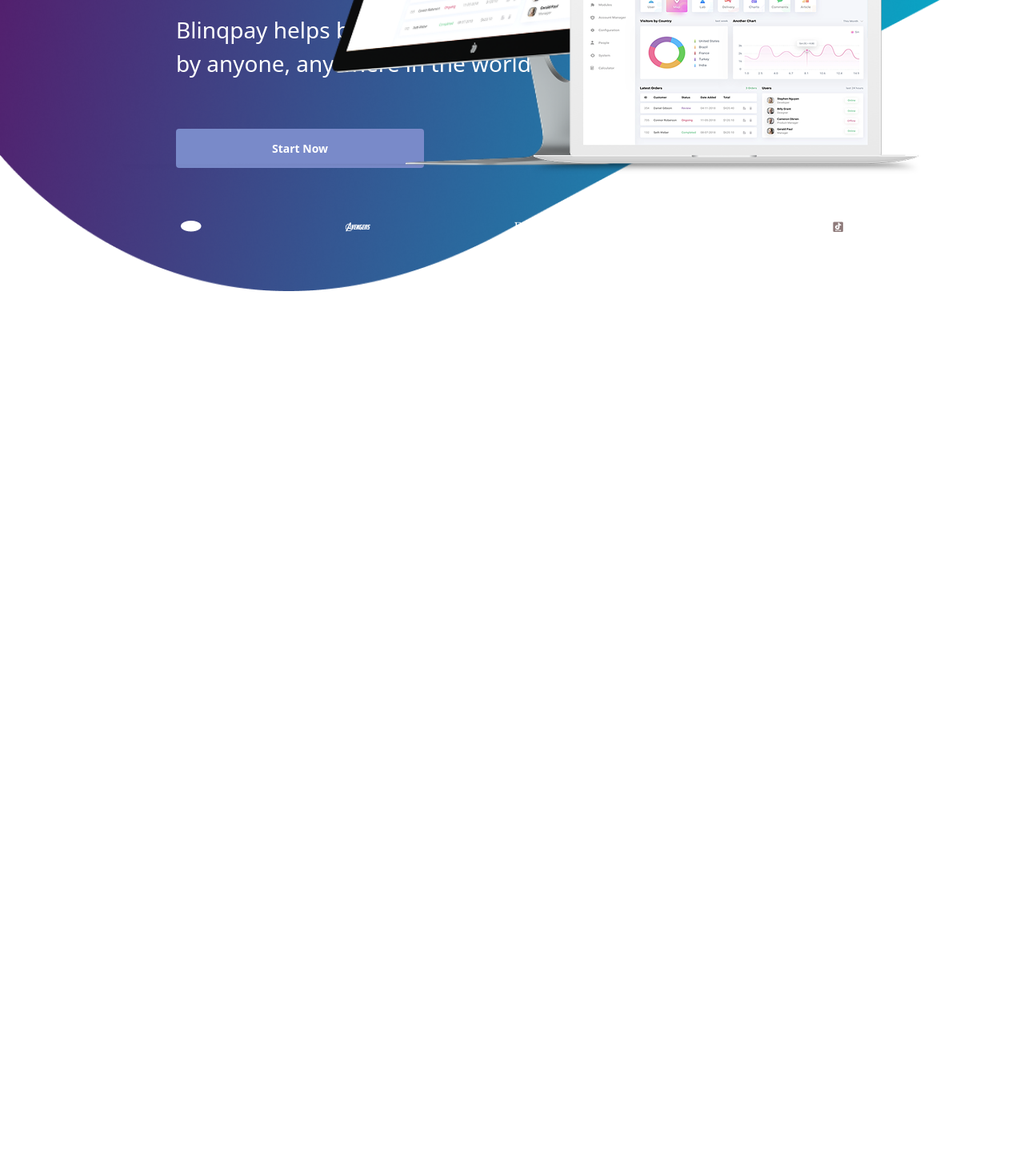
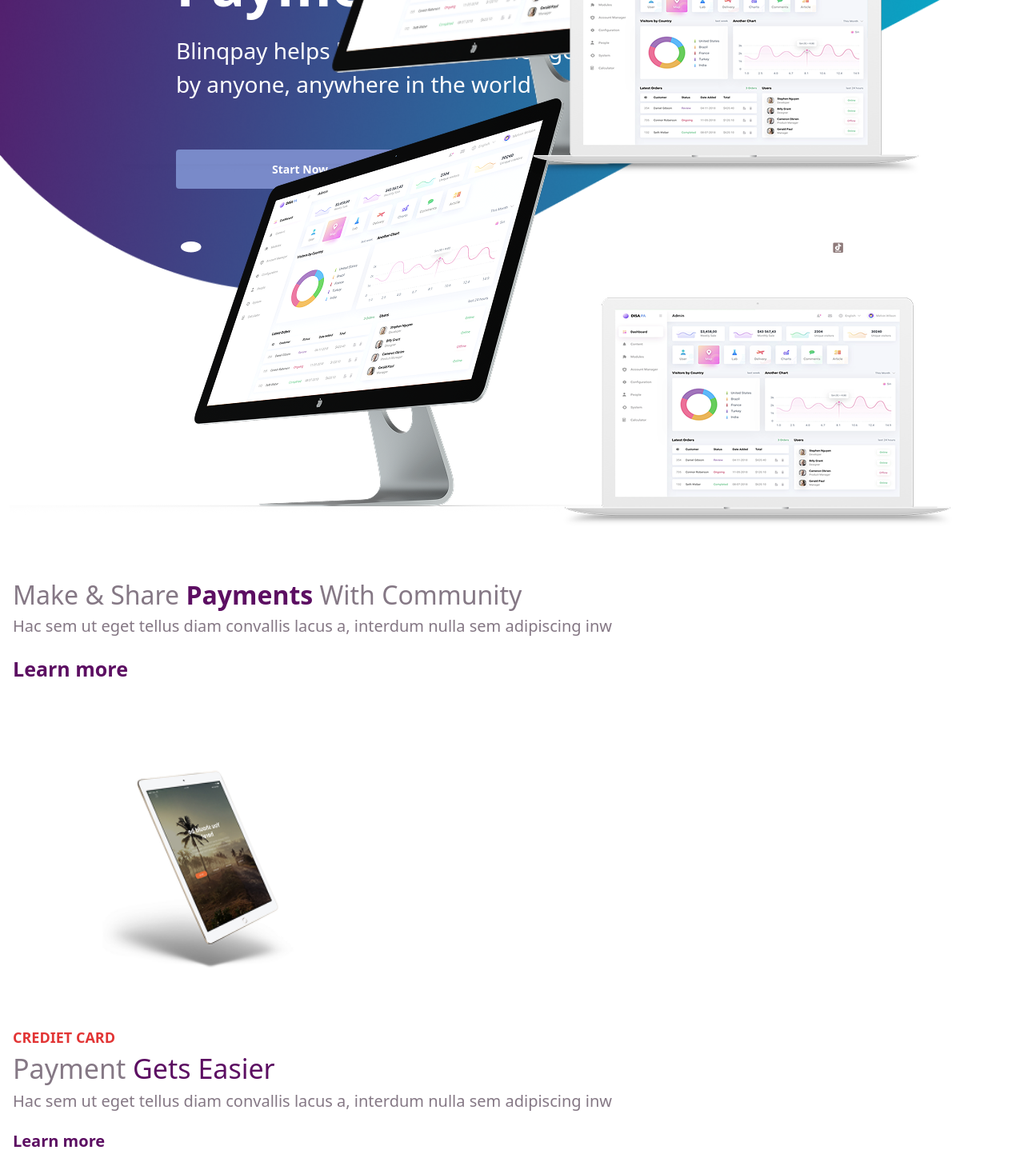
Before and after one commit to tyebzx0/Blinqpay, a website: page index.html in a window 1280 px wide. Shown: the part 336-1794 px from the top of the page at 80% size. Before the commit the page ends 800 px from the top, so only its background shows below. Drawn offline with Linux system fonts and the light colour scheme.

Commit message:
Added main for phone

```diff
--- a/index.html
+++ b/index.html
@@ -25,6 +25,24 @@
                     <img class="w-[1.3125rem] h-[1.4375rem] md:w-[38px] md:h-[41px]" src="img/Group 40.png" alt="logo" />
                     <p class="text-[23px] font-bold text-white m-0 md:text-[36px]">Blinqpay</p>
                 </div>
+
+
+                <div class="hidden md:flex items-center justify-between w-full px-6">
+                    <ul class="flex justify-center flex-1 gap-[60px] text-[16px] text-white mt-5">
+                        <li><a href="#">Products</a></li>
+                        <li><a href="#">Developers</a></li>
+                        <li><a href="#">Company</a></li>
+                        <li><a href="#">Pricing</a></li>
+                    </ul>
+
+                    <div class="flex gap-10 mt-5">
+                        <p class="text-[16px] font-bold text-white mt-1">Support</p>
+                        <button class="rounded-2xl bg-[#FFBC51] hover:bg-[#E6A743] py-1.5 px-8 font-bold">
+                            Sign in
+                        </button>
+                    </div>
+                </div>
+
 
                 <div class="w-5 h-4 flex flex-col justify-between cursor-pointer mt-1.5 md:hidden">
                     <span class="block h-0.5 bg-white rounded"></span>
@@ -67,6 +85,54 @@
                 </div>
             </div>
         </header>
+        <main>
+            <div class="">
+                <div class="">
+                    <div class="relative h-60">
+                        <img
+                        src="img/image 6.png"
+                        alt="PC"
+                        class="absolute bottom-5 z-10"
+                        />
+                        <img
+                        src="img/image 7.png"
+                        alt="LAPTOP"
+                        class="absolute bottom-3 right-5 z-20"
+                        />
+                    </div>
+                    <div class="p-4">
+                        <p class="text-[#857885] text-[32px] font-medium">
+                            Make & Share <span class="text-[#5C0E62] font-bold">Payments</span> With Community
+                        </p>
+                        <p class="text-[#857885] text-[20px] font-medium">
+                            Hac sem ut eget tellus diam convallis lacus a, interdum nulla sem adipiscing inw
+                        </p>
+                        <button class="text-[#5C0E62] text-[25px] font-bold mt-5">
+                            Learn more
+                        </button>
+                    </div>
+                </div>
+                <section class="p-4">
+                    <div class="">
+                        <div class="my-12">
+                            <img
+                            src="img/image 14.png"
+                            alt="TABLET"
+                            class="ml-18 w-[300px] h-[300px]"
+                            />
+                        </div>
+                        <div class="">
+                            <p class="text-[#E23434] font-bold text-[18px]">CREDIET CARD</p>
+                            <p class="text-[#857885] text-[34px] font-medium">Payment <span class="text-[#5C0E62]">Gets Easier</span></p>
+                            <p class="text-[#857885] text-[20px] font-medium">Hac sem ut eget tellus diam convallis lacus a, interdum nulla sem adipiscing inw</p>
+                            <button class="text-[#5C0E62] font-bold text-[20px] mt-5">
+                                Learn more
+                            </button>
+                        </div>
+                    </div>
+                </section>
+            </div>
+        </main>
     </div>
 </body>
 </html>
```
Also changed, not shown: dist/output.css, img/image 14.png (added).
